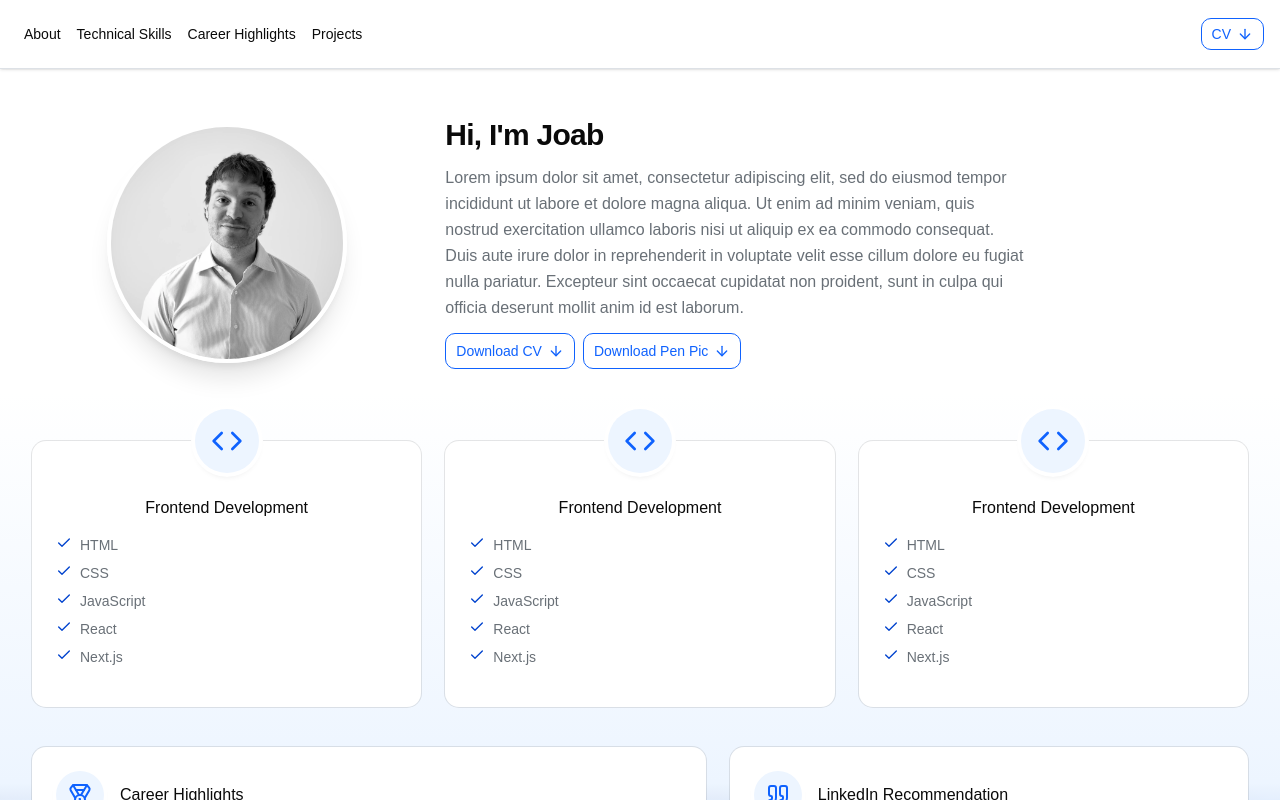
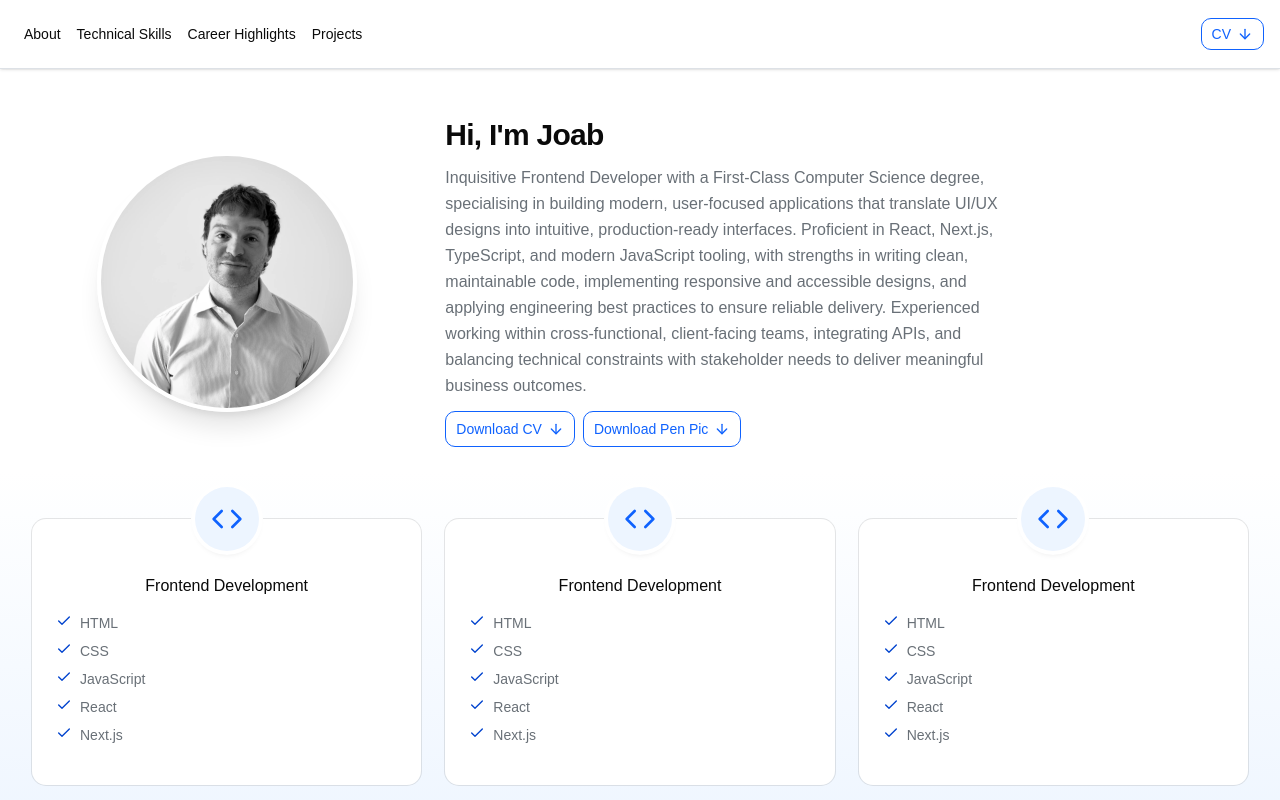
Before and after one commit to JoabFelton138/joab-portfolio, a React (Vite) app in the folder joab-portfolio/: page / in a window 1280 px wide. Shown: the top 800 px of the page. Built offline with nearby package versions, Linux system fonts and the light colour scheme.

Commit message:
feat: finished about section

```diff
--- a/joab-portfolio/src/components/About.tsx
+++ b/joab-portfolio/src/components/About.tsx
@@ -3,7 +3,8 @@ import { Button } from "./ui/button";
 import { downloadFiles } from "@/lib/downloadFiles";
 
 export const About = () => {
-    const imgClass = "size-40 md:size-48 lg:size-60 rounded-full object-cover shrink-0 border-4 border-background shadow-xl";
+    const aboutMeText = "Inquisitive Frontend Developer with a First-Class Computer Science degree, specialising in building modern, user-focused applications that translate UI/UX designs into intuitive, production-ready interfaces. Proficient in React, Next.js, TypeScript, and modern JavaScript tooling, with strengths in writing clean, maintainable code, implementing responsive and accessible designs, and applying engineering best practices to ensure reliable delivery. Experienced working within cross-functional, client-facing teams, integrating APIs, and balancing technical constraints with stakeholder needs to deliver meaningful business outcomes.";
+    const imgClass = "size-45 md:size-55 lg:size-65 rounded-full object-cover shrink-0 border-4 border-background shadow-xl";
     return (
         <section className="mx-auto w-full max-w-7xl px-8 pt-12 pb-6" id="about">
             <div className="grid grid-cols-1 lg:grid-cols-3 gap-x-6 gap-y-6 items-center">
@@ -19,13 +20,13 @@ export const About = () => {
                         Hi, I'm Joab
                     </h1>
                     <p className="text-muted-foreground text-sm md:text-base leading-relaxed max-w-prose mx-auto lg:mx-0">
-                        Lorem ipsum dolor sit amet, consectetur adipiscing elit, sed do eiusmod tempor incididunt ut labore et dolore magna aliqua. Ut enim ad minim veniam, quis nostrud exercitation ullamco laboris nisi ut aliquip ex ea commodo consequat. Duis aute irure dolor in reprehenderit in voluptate velit esse cillum dolore eu fugiat nulla pariatur. Excepteur sint occaecat cupidatat non proident, sunt in culpa qui officia deserunt mollit anim id est laborum.
+                        {aboutMeText}
                     </p>
                     <div className="flex flex-row flex-wrap justify-center lg:justify-start gap-2">
                         <Button variant="outline" size="lg" onClick={() => downloadFiles("cv")} className="cursor-pointer">
                             Download CV <ArrowDownIcon className="size-4" />
                         </Button>
-                        <Button variant="outline" size="lg">
+                        <Button variant="outline" onClick={() => downloadFiles("pen-pic")} size="lg" className="cursor-pointer">
                             Download Pen Pic <ArrowDownIcon className="size-4" />
                         </Button>
                     </div>
--- a/joab-portfolio/src/lib/downloadFiles.ts
+++ b/joab-portfolio/src/lib/downloadFiles.ts
@@ -2,7 +2,7 @@ type DownloadableDoc = "cv" | "pen-pic";
 
 const Files: Record<DownloadableDoc, {path: string, filename: string}> = {
     cv: {path: "docs/cv.pdf", filename: "cv.pdf"},
-    "pen-pic": {path: "docs/pen-pic.png", filename: "pen-pic.png"},
+    "pen-pic": {path: "docs/pen-pic.pdf", filename: "pen-pic.pdf"},
 }
 
 export const downloadFiles = (doc: DownloadableDoc) => {
```
Also changed, not shown: 2 other files (tests, documents, lock files or other folders).
